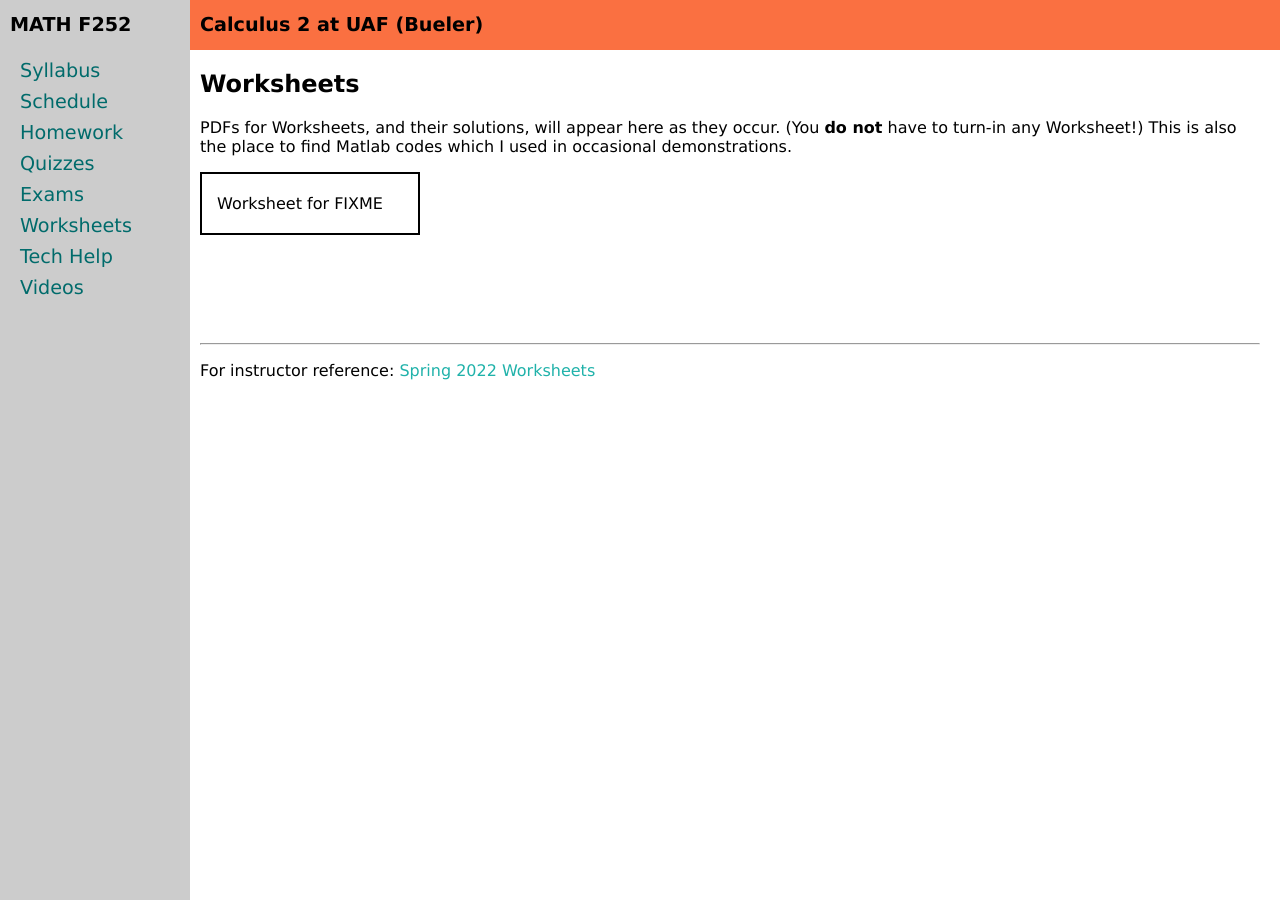
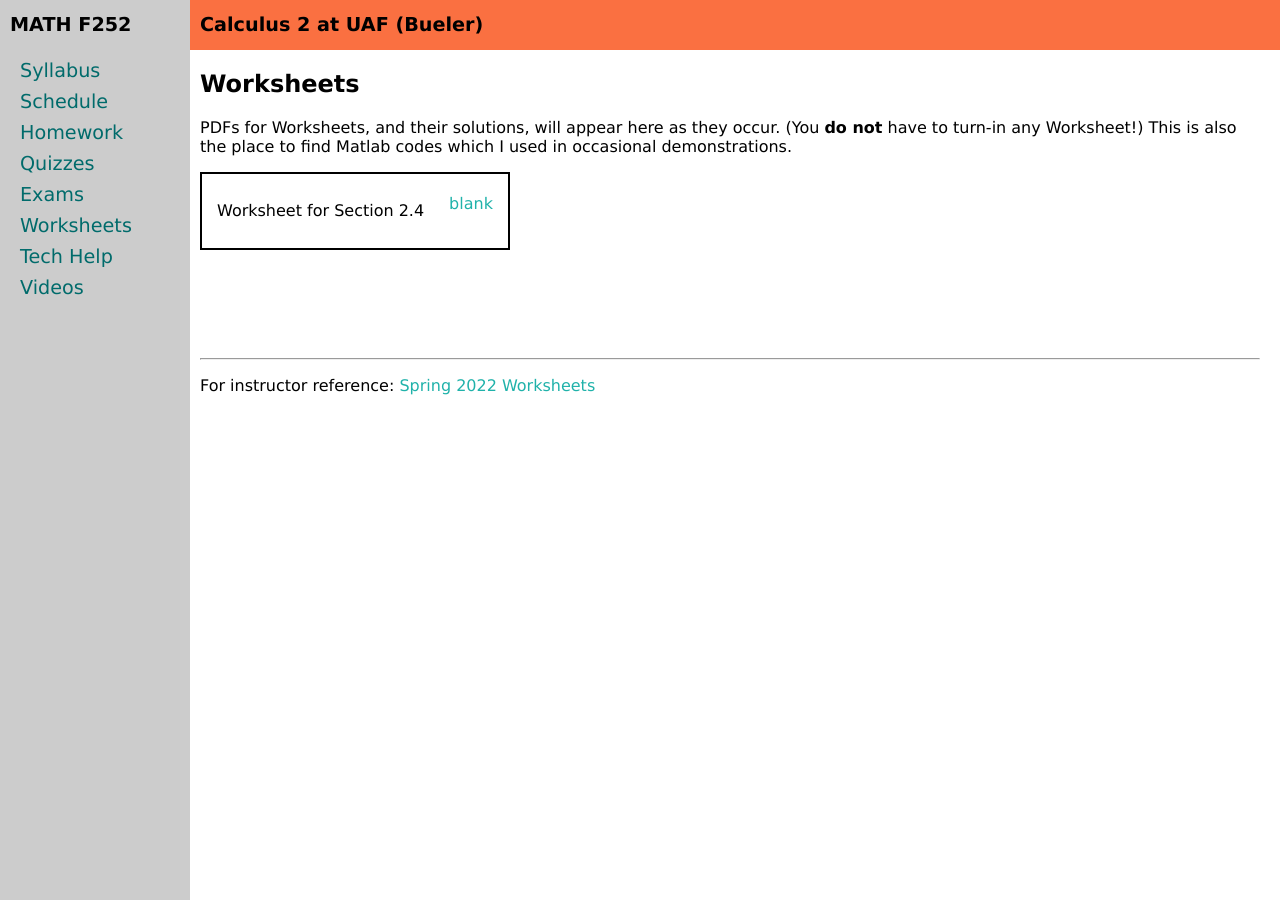
Before and after one commit to uaf-math/calc2, a Jekyll site: the page built from worksheets.md, in a window 1280 px wide. Built offline with Jekyll 4.4.1, drawn with Linux system fonts in a browser that asks for light colours.

Commit message:
post 2.4 worksheet; need to post solutions ...

```diff
--- a/_data/worksheets.yml
+++ b/_data/worksheets.yml
@@ -1,6 +1,6 @@
 semester: Fall 2022
 home: assets/worksheets/F22
 worksheets:
-- name: Worksheet for FIXME
-#  blank: 2p2.pdf
-#  solutions: 2p2solns.pdf
+- name: Worksheet for Section 2.4
+  blank: 2p4.pdf
+#  solutions: 2p4solns.pdf
```
Also changed, not shown: 3 other files.
